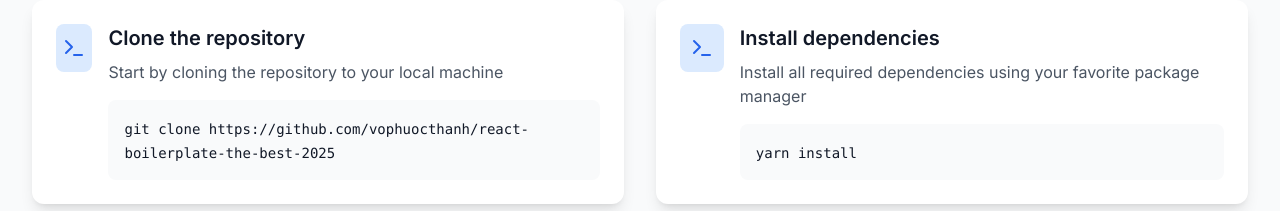
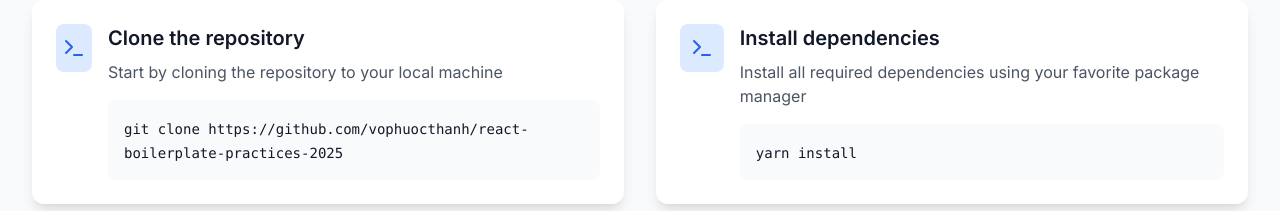
Before and after one commit to vophuocthanh/react-boilerplate-practices-2025, a React (Vite) app: page / in a window 1280 px wide. Shown: the part 2300-2511 px from the top of the page. Built offline with nearby package versions, Linux system fonts and the light colour scheme.

Commit message:
chore: update repository links in localization files and footer

```diff
--- a/src/locales/en/common.json
+++ b/src/locales/en/common.json
@@ -72,7 +72,7 @@
       "clone": {
         "title": "Clone the repository",
         "description": "Start by cloning the repository to your local machine",
-        "code": "git clone https://github.com/vophuocthanh/react-boilerplate-the-best-2025"
+        "code": "git clone https://github.com/vophuocthanh/react-boilerplate-practices-2025"
       },
       "install": {
         "title": "Install dependencies",
--- a/src/locales/vi/common.json
+++ b/src/locales/vi/common.json
@@ -72,7 +72,7 @@
       "clone": {
         "title": "Clone repository",
         "description": "Bắt đầu bằng cách clone repository về máy local",
-        "code": "git clone https://github.com/vophuocthanh/react-boilerplate-the-best-2025"
+        "code": "git clone https://github.com/vophuocthanh/react-boilerplate-practices-2025"
       },
       "install": {
         "title": "Cài đặt dependencies",
--- a/src/pages/home/components/footer-section.tsx
+++ b/src/pages/home/components/footer-section.tsx
@@ -15,7 +15,7 @@ export const FooterSection = () => {
             <p className='text-gray-600 dark:text-gray-300 mb-4'>{t('home.footer.description')}</p>
             <div className='flex space-x-4'>
               <a
-                href='https://github.com/your-repo'
+                href='https://github.com/vophuocthanh/react-boilerplate-practices-2025'
                 target='_blank'
                 rel='noopener noreferrer'
                 className='text-gray-600 dark:text-gray-300 hover:text-gray-900 dark:hover:text-white'
@@ -23,7 +23,7 @@ export const FooterSection = () => {
                 <Github className='w-6 h-6' />
               </a>
               <a
-                href='https://twitter.com/your-handle'
+                href='https://twitter.com'
                 target='_blank'
                 rel='noopener noreferrer'
                 className='text-gray-600 dark:text-gray-300 hover:text-gray-900 dark:hover:text-white'
@@ -31,7 +31,7 @@ export const FooterSection = () => {
                 <Twitter className='w-6 h-6' />
               </a>
               <a
-                href='mailto:your-email@example.com'
+                href='mailto:phuocthanh2k03@gmail.com'
                 className='text-gray-600 dark:text-gray-300 hover:text-gray-900 dark:hover:text-white'
               >
                 <Mail className='w-6 h-6' />
--- a/src/pages/home/components/hero-section.tsx
+++ b/src/pages/home/components/hero-section.tsx
@@ -54,7 +54,7 @@ export const HeroSection = () => {
               {t('home.hero.getStarted')}
             </motion.a>
             <motion.a
-              href='https://github.com/vophuocthanh/react-boilerplate-the-best-2025'
+              href='https://github.com/vophuocthanh/react-boilerplate-practices-2025'
               target='_blank'
               rel='noopener noreferrer'
               whileHover={{ scale: 1.05 }}
```
